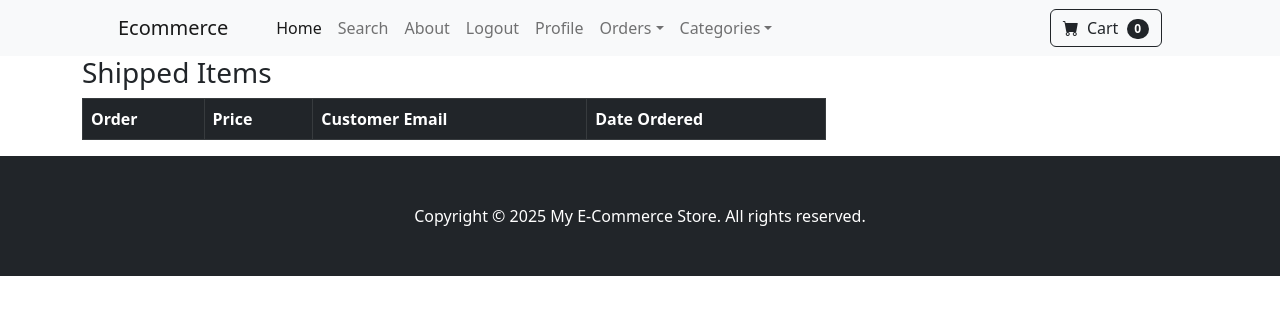
After one commit to Sakshi29-p/woc7.0-django-ecommerce-sakshipatadiya, a Django app: page /payment/shipped_dash/ in a window 1280 px wide. The commit adds this page. Shown: the top 315 px of the page. Run offline with Django 4.2, Linux system fonts and the light colour scheme; a user stored in the database is signed in; data comes from the database, SQL or seed files in the repository; both versions use the stored data as it was after the commit; lists and menus that the app fills with data are empty; some libraries are stand-ins or nearby versions.

Commit message:
created dashboards for shipped and unshipped orders and a page for viewing each order and can only be accesed by django admin, inlined views of order and order items, added ordered and shipping dates in the models to be displayed

```diff
--- a/ecommerce/cart/cart.py
+++ b/ecommerce/cart/cart.py
@@ -29,7 +29,6 @@ class Cart():
             current_user = Profile.objects.filter(user__id=self.request.user.id)
             # converting key '4' to "4"
             carty = json.dumps(self.cart)
-            # carty = carty.replace("\'","\"")
 
             current_user.update(old_cart=carty)
 
@@ -50,7 +49,6 @@ class Cart():
             current_user = Profile.objects.filter(user__id=self.request.user.id)
             # converting key '4' to "4"
             carty = json.dumps(self.cart)
-            # carty = carty.replace("\'","\"")
 
             current_user.update(old_cart=carty)
 
@@ -67,7 +65,6 @@ class Cart():
             current_user = Profile.objects.filter(user__id=self.request.user.id)
             # converting key '4' to "4"
             carty = json.dumps(self.cart)
-            # carty = carty.replace("\'","\"")
 
             current_user.update(old_cart=carty)
 
@@ -87,7 +84,6 @@ class Cart():
             current_user = Profile.objects.filter(user__id=self.request.user.id)
             # converting key '4' to "4"
             carty = json.dumps(self.cart)
-            # carty = carty.replace("\'","\"")
 
             current_user.update(old_cart=carty)
 
--- a/ecommerce/home/templates/navbar.html
+++ b/ecommerce/home/templates/navbar.html
@@ -11,7 +11,17 @@
 
                 {% if user.is_authenticated %}
                 <li class="nav-item"><a class="nav-link" href="{% url 'logout_user' %}">Logout</a></li>
-                <li class="nav-item"><a class="nav-link" href="{% url 'update_user' %}">Update Profile</a></li>
+                <li class="nav-item"><a class="nav-link" href="{% url 'update_user' %}">Profile</a></li>
+                    {% if user.is_superuser %}
+                    <li class="nav-item dropdown">
+                        <a class="nav-link dropdown-toggle" id="navbarDropdown" href="#" role="button" data-bs-toggle="dropdown" aria-expanded="false">Orders</a>
+                        <ul class="dropdown-menu" aria-labelledby="navbarDropdown">
+                            <li><a class="dropdown-item" href="{% url 'shipped_dash' %}">Shipped Orders</a></li>
+                            <li><hr class="dropdown-divider" /></li>
+                            <li><a class="dropdown-item" href="{% url 'not_shipped_dash' %}">Unshipped Orders</a></li>
+                        </ul>
+                    </li>
+                    {% endif %}
                 {% else %}
                 <li class="nav-item"><a class="nav-link" href="{% url 'login_user' %}">Login</a></li>
                 <li class="nav-item"><a class="nav-link" href="{% url 'register_user' %}">Register</a></li>
--- /dev/null
+++ b/ecommerce/payment/templates/shipped_dash.html
@@ -0,0 +1,38 @@
+{% extends 'base.html' %}
+
+{% block content %}
+
+<div class="container">
+    <div class="row">
+        <centre>
+                <div class="col-8">
+                    <h3>
+                        Shipped Items
+                    </h3>
+                    <table class="table table-striped table-hover table-bordered">
+                        <thead class="table-dark">
+                          <tr>
+                            <!-- <th scope="col">#</th> -->
+                            <th scope="col">Order</th>
+                            <th scope="col">Price</th>
+                            <th scope="col">Customer Email</th>
+                            <th scope="col">Date Ordered</th>
+                          </tr>
+                        </thead>
+                        <tbody>
+                            {% for item in orders %}
+                          <tr>
+                            <td><a href="{% url 'orders' item.id %}">{{ item.id }}</a></td>
+                            <td>Rs. {{ item.amount_paid }}</td>
+                            <td>{{ item.email }}</td>
+                            <td>@{{ item.date_shipped }}</td>
+                          </tr>
+                          {% endfor %}
+                        </tbody>
+                      </table>
+                </div>
+        </centre>
+    </div>
+</div>
+
+{% endblock %}
--- a/ecommerce/payment/urls.py
+++ b/ecommerce/payment/urls.py
@@ -7,4 +7,7 @@ urlpatterns = [
     path('shipping_address/',views.shipping_address,name="shipping_address"),
     path('checkout/',views.checkout,name="checkout"),
     path('process_order/',views.process_order,name="process_order"),
+    path('shipped_dash/',views.shipped_dash,name="shipped_dash"),
+    path('not_shipped_dash/',views.not_shipped_dash,name="not_shipped_dash"),
+    path('orders/<int:pk>',views.orders,name="orders"),
 ]
--- a/ecommerce/payment/views.py
+++ b/ecommerce/payment/views.py
@@ -62,6 +62,8 @@ def process_order(request):
     if request.method == "POST":
 
         cart = Cart(request)
+        cart_products = cart.get_prods()
+        cart_quantity = cart.get_quants()
         totals = cart.cart_totals()
 
         # creating shipping address
@@ -75,9 +77,58 @@ def process_order(request):
         create_order = Order(user=user,email=email,full_name=full_name,shipping_address=shipping_address,amount_paid=amount_paid)
         create_order.save()
 
+        # for order items table
+        order_id = create_order.pk
+
+        for product in cart_products:
+            product_id = product.id
+
+            if product.on_sale:
+                price = product.sale_price
+            else:
+                price = product.price
+
+            quantity = cart_quantity[str(product_id)]
+
+            create_order_item = OrderItem(order_id=order_id,product_id=product_id,user=user,quantity=quantity,price=price)
+            create_order_item.save()
+
+        for key in list(request.session.keys()):
+            if key == "session_key":
+                del request.session[key]
 
         messages.success(request, 'Order processed successfully!')
 
         return redirect('process_order')
 
     return render(request,"process_order.html",{})
+
+
+def not_shipped_dash(request):
+
+    if request.user.is_authenticated and request.user.is_superuser:
+        orders = Order.objects.filter(shipped=False)
+
+        return render(request,"not_shipped_dash.html",{"orders":orders})
+    else:
+        messages.success(request, 'Access Denied')
+        return redirect('index')
+
+
+def shipped_dash(request):
+    if request.user.is_authenticated and request.user.is_superuser:
+        orders = Order.objects.filter(shipped=True)
+        return render(request,"shipped_dash.html",{"orders":orders})
+    else:
+        messages.success(request, 'Access Denied')
+        return redirect('index')
+
+
+def orders(request,pk):
+    if request.user.is_authenticated and request.user.is_superuser:
+        order=Order.objects.get(id=pk)
+        items = OrderItem.objects.filter(order=pk)
+        return render(request,"orders.html",{"order":order,"items":items})
+    else:
+        messages.success(request, 'Access Denied')
+        return redirect('index')
```
Also changed, not shown: ecommerce/payment/admin.py (+14 -0 lines), ecommerce/payment/models.py (+15 -1 lines), ecommerce/payment/templates/not_shipped_dash.html (added, +38 -0 lines), ecommerce/payment/templates/orders.html (added, +41 -0 lines), ecommerce/db.sqlite3, ecommerce/payment/migrations/0007_order_shipped.py (added), ecommerce/payment/migrations/0008_order_date_shipped.py (added).
